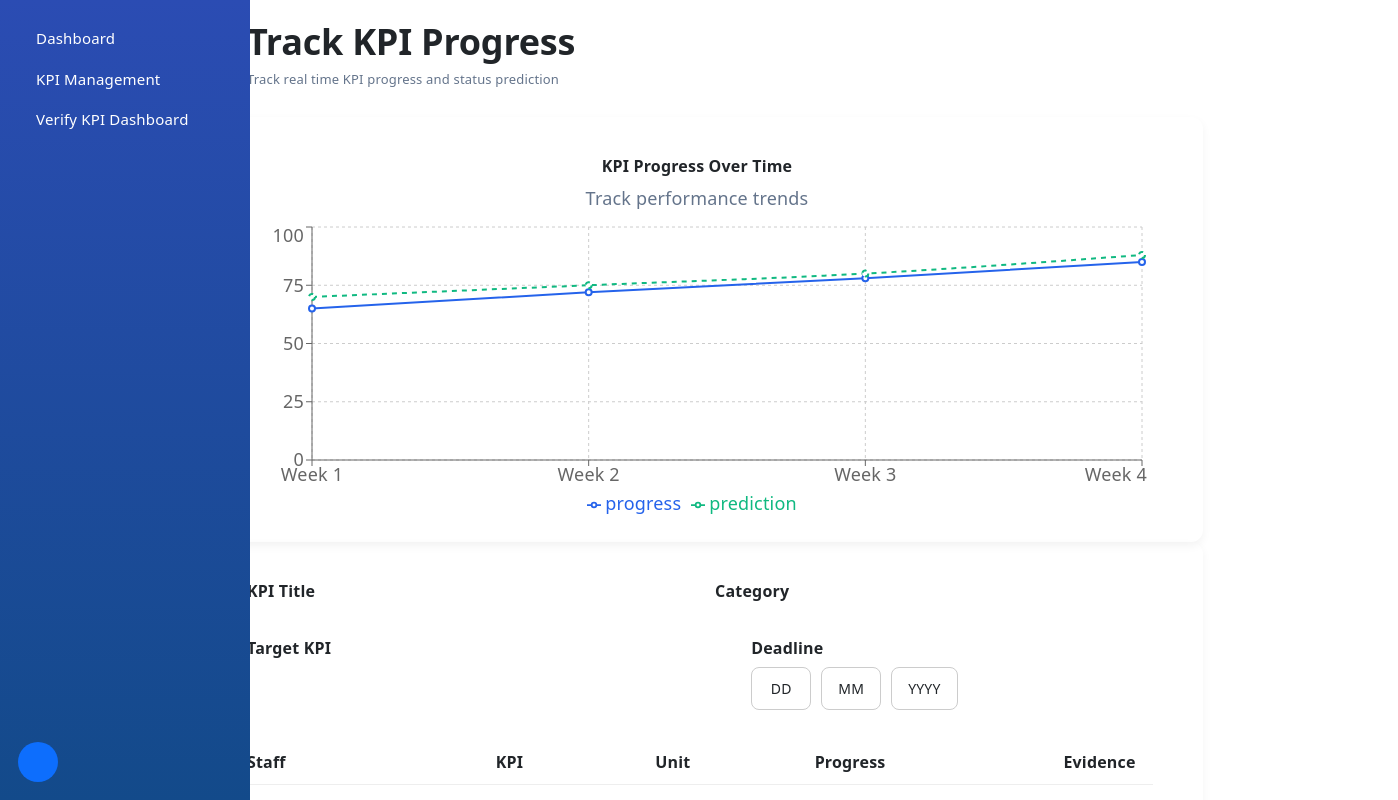
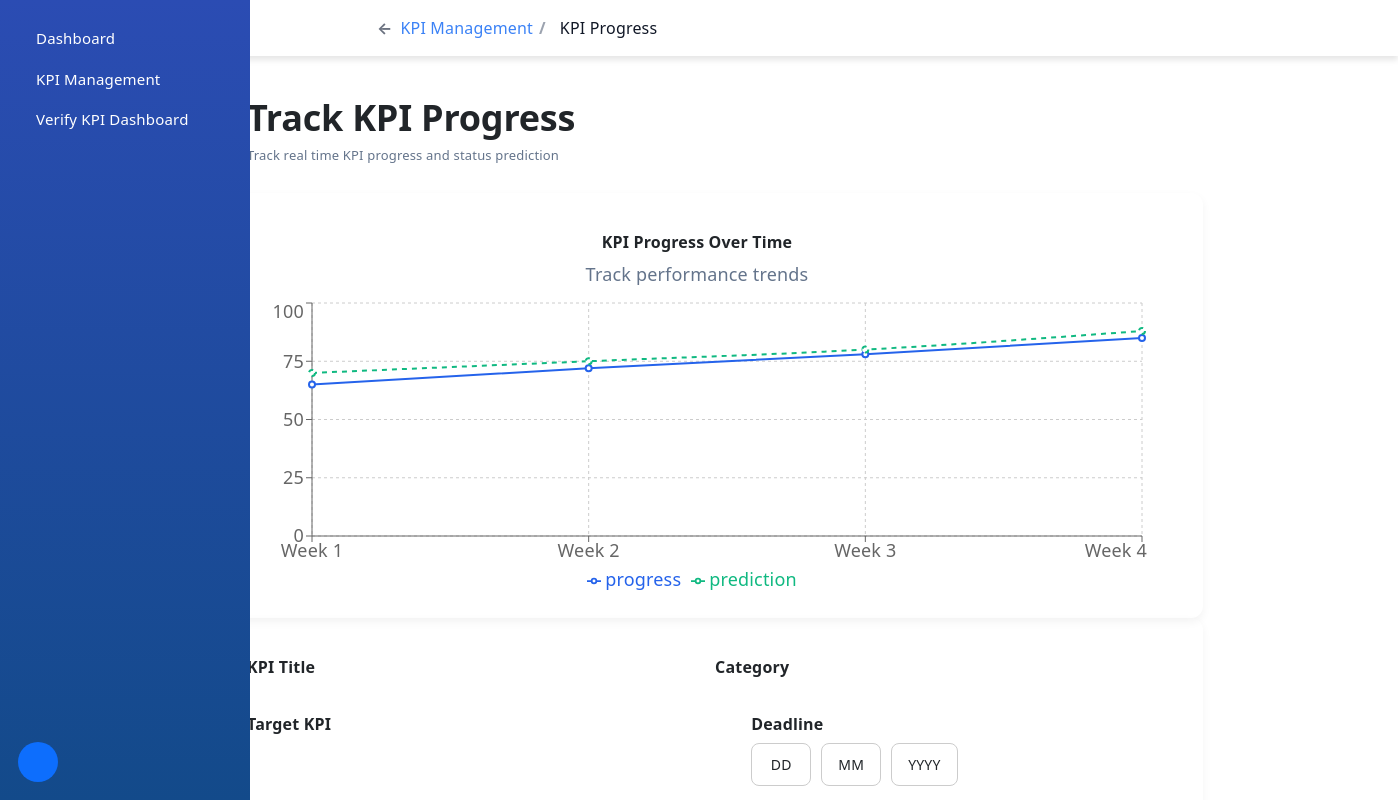
Before and after one commit to ccyenoc/achievepro_frontend, a React (Vite) app: page /kpi-progress in a window 1280 px wide. Shown: the top 800 px of the page, 1398 px wide, since content can reach past the window. Built offline with nearby package versions, Linux system fonts and the light colour scheme; no server answers.

Commit message:
add header for manager page

```diff
--- a/src/pages/kpi-management.jsx
+++ b/src/pages/kpi-management.jsx
@@ -5,6 +5,7 @@ import PageTitle from "../components/page_title";
 import SearchFilterKPI from "../components/search_filter_kpi"
 import KPIAssignedListCard from "../components/kpi_assigned_list";
 import { NavLink } from "react-router-dom";
+import Header from "../components/header"
 {/*mock data import*/}
 import { kpis } from "../data/kpiData";
 
@@ -49,6 +50,7 @@ function KPIManagement(){
           }}>
 
         <ManagerSidebar />
+        <Header />
 
         <div
           className="d-flex"
--- a/src/pages/kpi-progress.jsx
+++ b/src/pages/kpi-progress.jsx
@@ -8,6 +8,7 @@ import ProgressTargetKPISelection from "../components/progress_target_kpi";
 import ProgressDeadline from "../components/progress_deadline";
 import ProgressKPIAssignStaff from "../components/progress_kpi_assign_staff";
 import ProgressKPIGraph from "../components/progress_kpi_graph";
+import TopBreadcrumb from "../components/top_breadcrumb";
 
 function KPIProgressPage(){
      {/*access data about the current page*/}
@@ -24,6 +25,13 @@ function KPIProgressPage(){
         }}>
 
             <ManagerSidebar />
+             <TopBreadcrumb
+                 items={[
+                     { label: "KPI Management",
+                        path: "/kpi-management" },
+                     { label: "KPI Progress" }
+                     ]}
+            />
 
             {/*title*/}
              <PageTitle
--- a/src/pages/verify-kpi-dashboard.jsx
+++ b/src/pages/verify-kpi-dashboard.jsx
@@ -3,6 +3,7 @@
   import PageTitle from "../components/page_title";
   import DashboardCards from "../components/4x1_cards_layout";
   import KPISubmissionTable from "../components/kpi_submission_table";
+  import Header from "../components/header";
   {/*import data*/}
   import { submissions } from "../data/submissionData";
 
@@ -47,6 +48,7 @@
             }}>
 
           <ManagerSidebar />
+          <Header title="Verify KPI Dashboard"/>
 
           <div
             className="d-flex"
```
